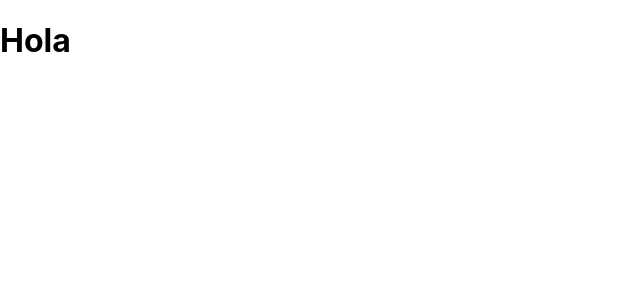
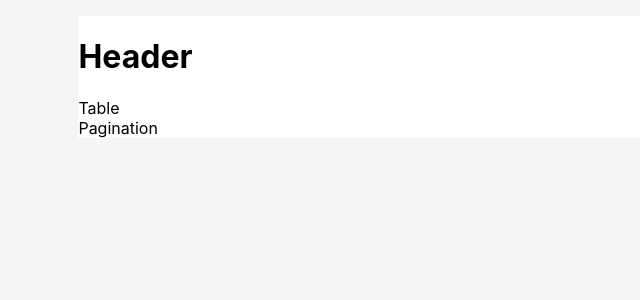
Before and after one commit to GuillermoPerez32/code_challenge-sa, a React (Create React App) app in the folder sa-ui/: page / in a window 1280 px wide. Shown: the top 300 px of the page, without its empty margins (0-640 px from the left). Built offline with nearby package versions, Linux system fonts and the light colour scheme.

Commit message:
skeleton

```diff
--- a/sa-ui/src/App.tsx
+++ b/sa-ui/src/App.tsx
@@ -1,8 +1,7 @@
-import React from "react";
-import logo from "./logo.svg";
+import TableView from "./components/TableView";
 
-function App() {
-  return <h1>Hola</h1>;
-}
+const App = () => {
+  return <TableView />;
+};
 
 export default App;
--- /dev/null
+++ b/sa-ui/src/components/Header.tsx
@@ -0,0 +1,11 @@
+import React from "react";
+
+const Header = () => {
+  return (
+    <div>
+      <h1>Header</h1>
+    </div>
+  );
+};
+
+export default Header;
--- /dev/null
+++ b/sa-ui/src/components/Pagination.tsx
@@ -0,0 +1,5 @@
+const Pagination = () => {
+  return <div>Pagination</div>;
+};
+
+export default Pagination;
--- /dev/null
+++ b/sa-ui/src/components/Table.tsx
@@ -0,0 +1,7 @@
+import React from "react";
+
+const Table = () => {
+  return <div>Table</div>;
+};
+
+export default Table;
--- /dev/null
+++ b/sa-ui/src/components/TableView.tsx
@@ -0,0 +1,18 @@
+import React from "react";
+import Header from "./Header";
+import Table from "./Table";
+import Pagination from "./Pagination";
+
+const TableView = () => {
+  return (
+    <div className="table__wrapper">
+      <div className="table__container">
+        <Header />
+        <Table />
+        <Pagination />
+      </div>
+    </div>
+  );
+};
+
+export default TableView;
--- a/sa-ui/src/styles/base/_base.scss
+++ b/sa-ui/src/styles/base/_base.scss
@@ -1,13 +1,24 @@
 body {
-    margin: 0;
-    font-family: -apple-system, BlinkMacSystemFont, 'Segoe UI', 'Roboto', 'Oxygen',
-      'Ubuntu', 'Cantarell', 'Fira Sans', 'Droid Sans', 'Helvetica Neue',
-      sans-serif;
-    -webkit-font-smoothing: antialiased;
-    -moz-osx-font-smoothing: grayscale;
+  font-family: -apple-system, BlinkMacSystemFont, 'Segoe UI', 'Roboto', 'Oxygen',
+  'Ubuntu', 'Cantarell', 'Fira Sans', 'Droid Sans', 'Helvetica Neue',
+  sans-serif;
+  -webkit-font-smoothing: antialiased;
+  -moz-osx-font-smoothing: grayscale;
+
+  padding: 1em;
+  margin: 0;
+  background-color: map-get($map: $colors, $key: bg);
 }
 
 code {
 font-family: source-code-pro, Menlo, Monaco, Consolas, 'Courier New',
     monospace;
 }
+
+h1 {
+  @include font-size-rem(2);
+}
+
+th {
+  @include font-size-rem(1.2);
+}
--- a/sa-ui/src/styles/base/_settings.scss
+++ b/sa-ui/src/styles/base/_settings.scss
@@ -0,0 +1,13 @@
+$colors: (
+  header-bg: #435d7d,
+  primary-font: #a5adcd,
+  danger: #d9534f,
+  accept: #5cb85c,
+  table-page: #03a9f4,
+  table-head: #7b89a1,
+  bg: #f5f5f5,
+);
+
+@mixin font-size-rem($size) {
+    font-size: $size * 1rem;
+}
--- /dev/null
+++ b/sa-ui/src/styles/components/_table.scss
@@ -0,0 +1,11 @@
+.table__wrapper {
+    display: flex;
+    justify-content: center;
+    align-items: center;
+}
+
+.table__container {
+    background-color: white;
+    border-radius: 1px;
+    width: 90%;
+}
--- a/sa-ui/src/styles/styles.scss
+++ b/sa-ui/src/styles/styles.scss
@@ -1,2 +1,5 @@
 @import './base/settings';
 @import './base/base';
+
+//Components
+@import './components/table';
```
Also changed, not shown: sa-ui/src/logo.svg (deleted).
